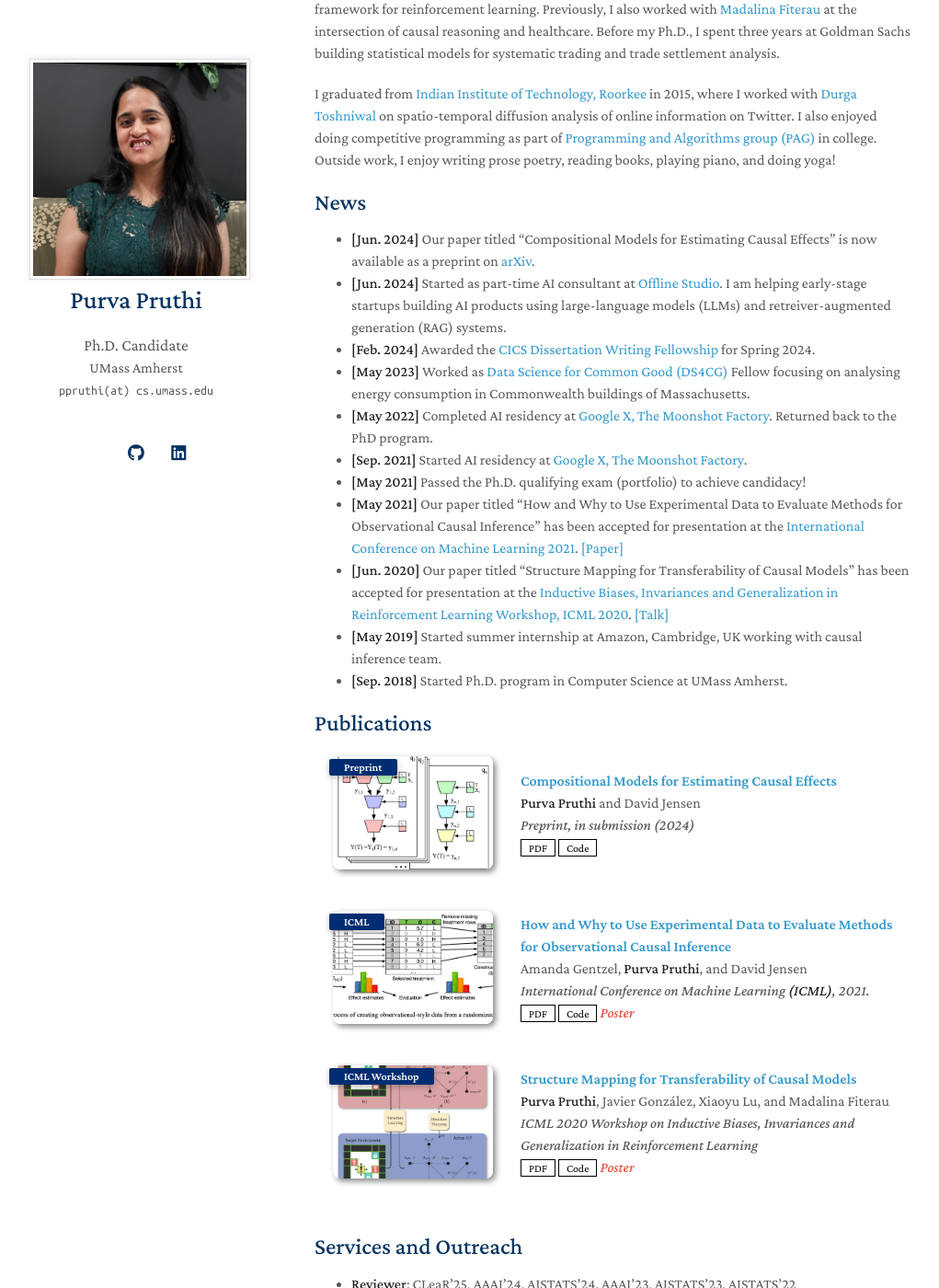
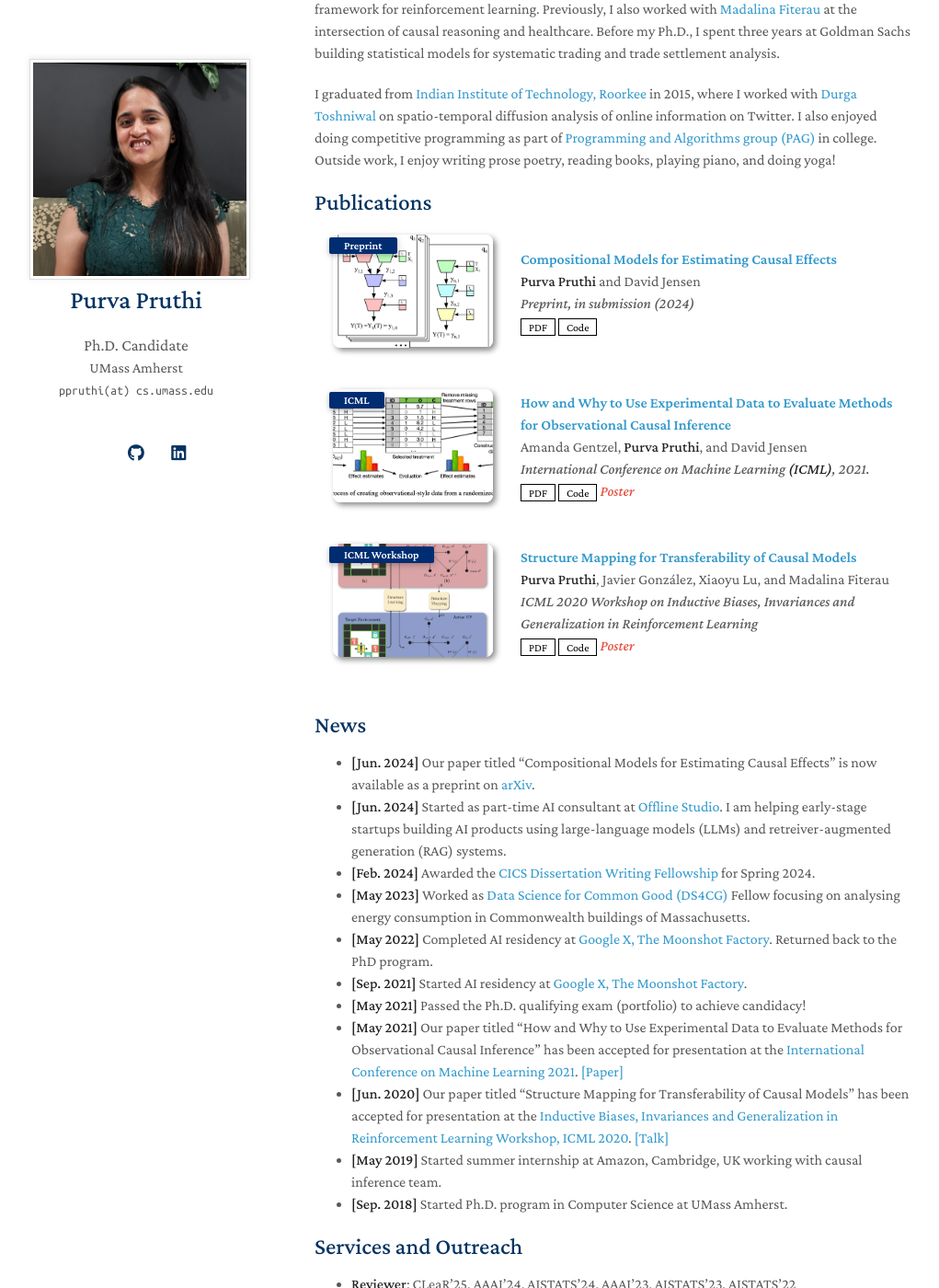
Before and after one commit to purvapruthi/purvapruthi.github.io, a Jekyll site: the page built from index.md, in a window 1280 px wide and 1400 px high, scrolled down 371 px. Shown: the whole window at 92% size, without its empty margins (128-1149 px from the left). Built offline with Jekyll 4.4.1, drawn with Linux system fonts in a browser that asks for light colours; a style sheet for code colours, icons or effects is not loaded.

Commit message:
move publications first

```diff
--- a/index.md
+++ b/index.md
@@ -11,6 +11,8 @@ I am also a part-time consultant at [Offline Studio](https://www.offlinestudio.c
 
 I graduated from [Indian Institute of Technology, Roorkee](https://iitr.ac.in/) in 2015, where I worked with [Durga Toshniwal](http://www.durgatoshniwal.in/) on spatio-temporal diffusion analysis of online information on Twitter. I also enjoyed doing competitive programming as part of [Programming and Algorithms group (PAG)](https://pag.iitr.ac.in/) in college.
 Outside work, I enjoy writing prose poetry, reading books, playing piano, and doing yoga!
+
+{% include_relative _includes/publications.md %}
 
 ## News
 
@@ -26,6 +28,4 @@ Outside work, I enjoy writing prose poetry, reading books, playing piano, and do
 - **[May 2019]** Started summer internship at Amazon, Cambridge, UK working with causal inference team.
 - **[Sep. 2018]** Started Ph.D. program in Computer Science at UMass Amherst.
 
-{% include_relative _includes/publications.md %}
-
 {% include_relative _includes/services.md %}
```
